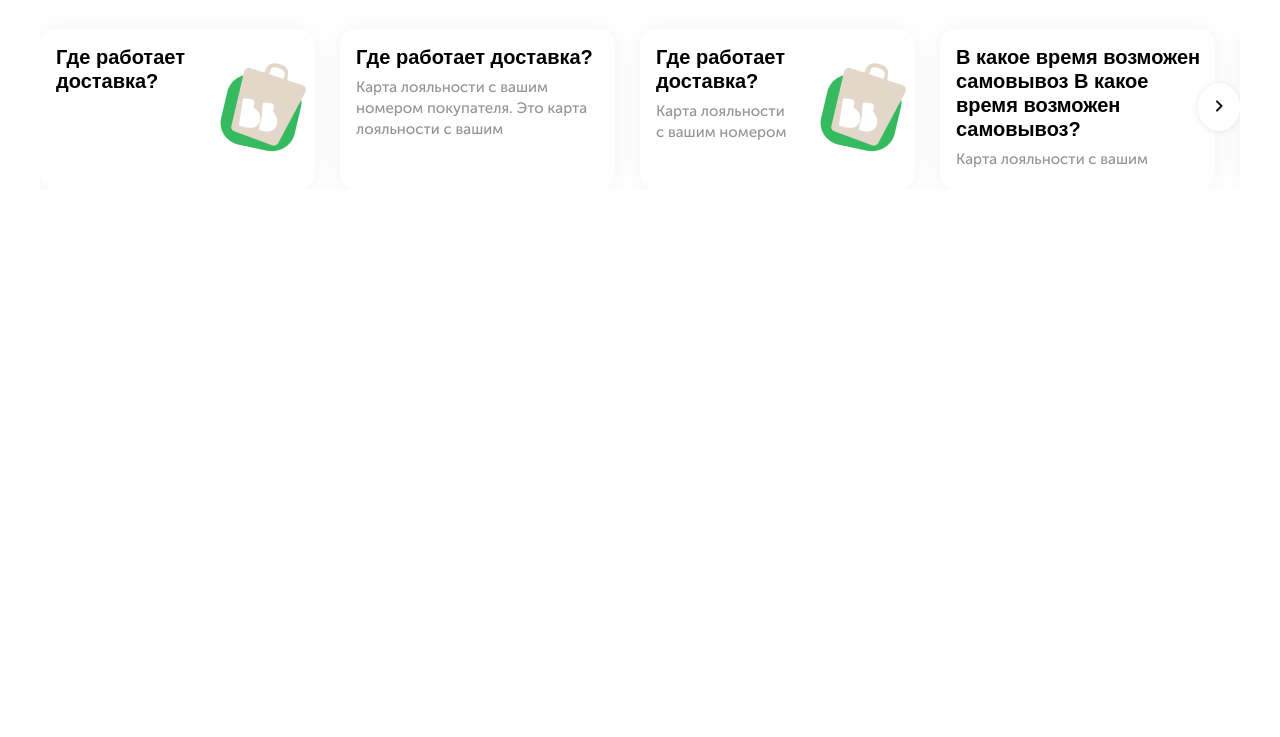
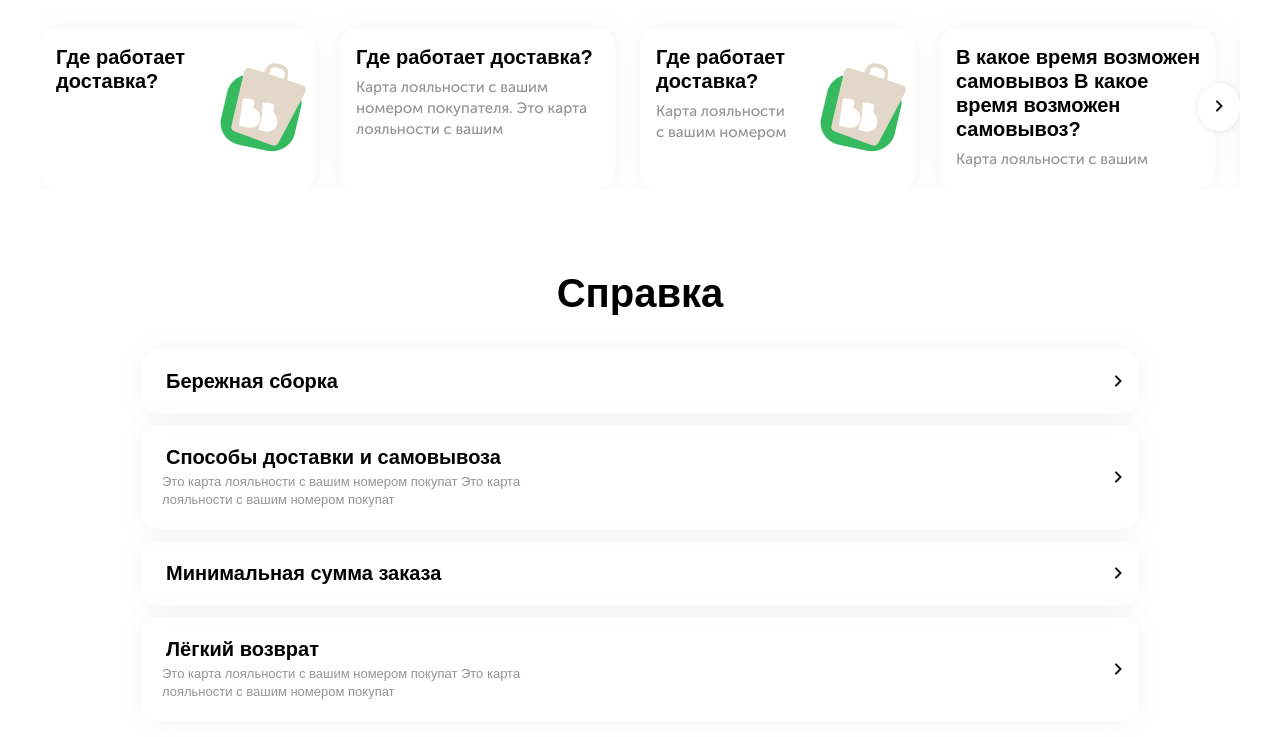
Before and after one commit to vavan19911987/Ameton, a website: page src/index.html in a window 1280 px wide. Shown: the part 727-1464 px from the top of the page. Before the commit the page ends 1096 px from the top, so only its background shows below. Drawn offline with nearby package versions, Linux system fonts and the light colour scheme; files that its build step writes are made by us from their sources.

Commit message:
проверка работности сайта первая последняя загрузка

```diff
--- a/src/index.html
+++ b/src/index.html
@@ -227,6 +227,39 @@
 </section>
 
 <section class="reference">
+	<div class="container2">
+		<h2 class="reference__text">Справка</h2>
+		<div class="reference__wrapper">
+
+			<div class="reference__group">
+				<div class="reference__title">Бережная сборка</div>
+				<img src="icons/arrow/right.png" alt="#">
+			</div>
+
+			<div class="reference__group">
+				<div class="reference__groups">
+					<div class="reference__title tlPad">Способы доставки и самовывоза</div>
+					<div class="reference__subtitle">Это карта лояльности с вашим номером покупат Это карта лояльности с вашим номером покупат</div>
+				</div>
+
+				<img src="icons/arrow/right.png" alt="#">
+			</div>
+
+			<div class="reference__group">
+				<div class="reference__title">Минимальная сумма заказа</div>
+				<img src="icons/arrow/right.png" alt="#">
+			</div>
+
+			<div class="reference__group">
+				<div class="reference__groups">
+					<div class="reference__title tlPad">Лёгкий возврат</div>
+					<div class="reference__subtitle">Это карта лояльности с вашим номером покупат Это карта лояльности с вашим номером покупат</div>
+				</div>
+
+				<img src="icons/arrow/right.png" alt="#">
+			</div>
+		</div>
+	</div>
 
 </section>
 
--- a/src/sass/blocks/_reference.scss
+++ b/src/sass/blocks/_reference.scss
@@ -1,3 +1,45 @@
 .reference {
-    padding-top: 180px;
+    padding: 80px 0 80px 0;
+
+    &__text {
+        font-weight: 600;
+        font-size: 40px;
+        line-height: 120%;
+        text-align: center;
+        padding-bottom: 32px;
+    }
+
+    &__group {
+        display: flex;
+        justify-content: space-between;
+        align-items: center;
+        box-shadow: 0px 0px 30px rgba(0, 0, 0, 0.05);
+        border-radius: 16px;
+        margin-bottom: 12px;
+        img {
+            cursor: pointer;
+            margin-right: 16px;
+        }
+    }
+    &__groups {
+        width: 450px;
+    }
+    &__title {
+        font-weight: 600;
+        font-size: 20px;
+        line-height: 120%;
+        padding: 20px 0 20px 24px;
+    }
+
+    &__subtitle {
+        font-weight: normal;
+        font-size: 13px;
+        line-height: 140%;
+        color: #949494;
+        padding: 4px 0 20px 20px;
+    }
 }
+
+.tlPad {
+    padding-bottom: 0;
+}
```
Also changed, not shown: dist/css/style.min.css, dist/index.html.
